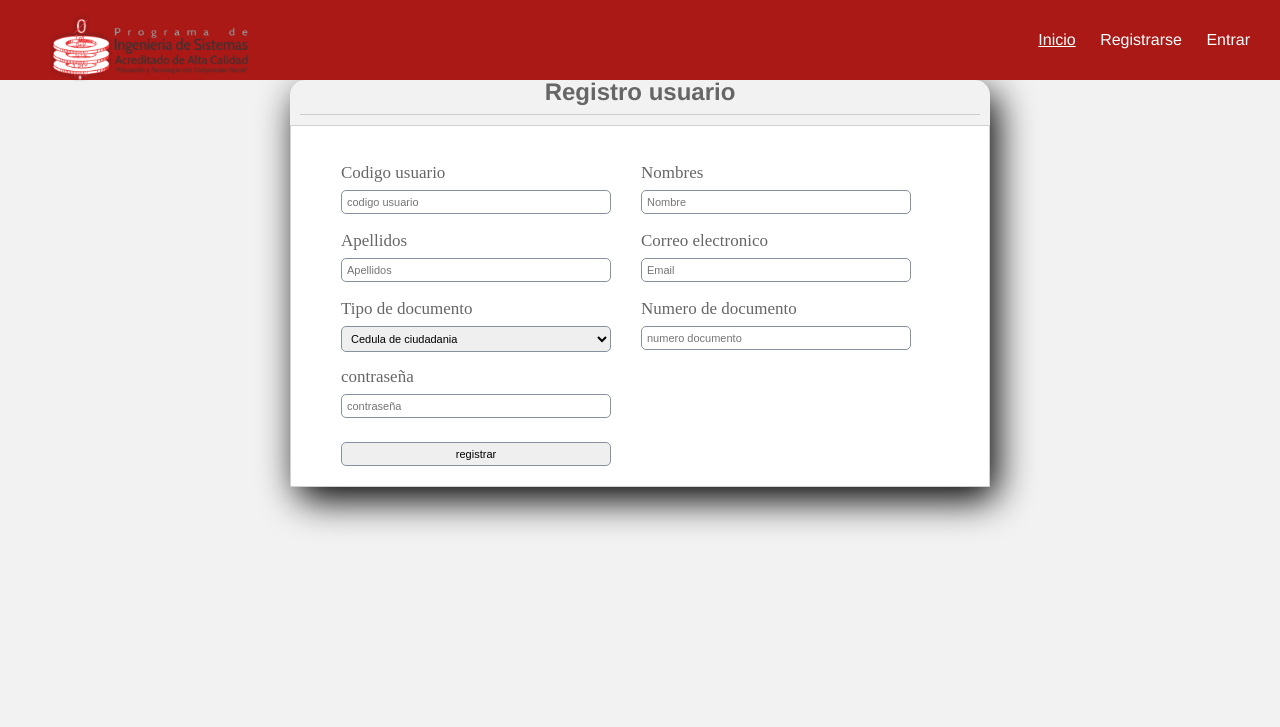
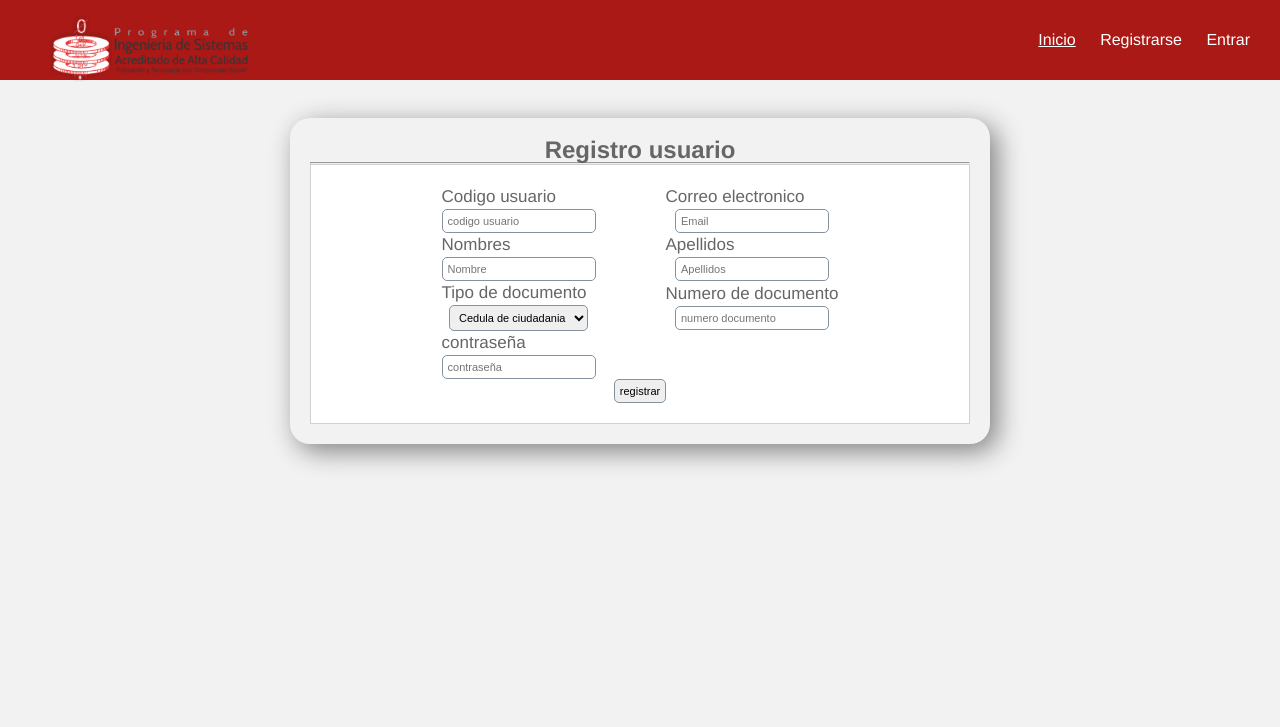
Before and after one commit to dannadeily/web-grupo8, a PHP site: page /vistas/modulo/registrar.php in a window 1280 px wide. Shown: the top 727 px of the page. Run offline with PHP 8.4, Linux system fonts and the light colour scheme.

Commit message:
registrar

```diff
--- a/vistas/css/registrar.css
+++ b/vistas/css/registrar.css
@@ -1,31 +1,33 @@
 *{
-  margin: 0;
+  margin: auto;
   padding: 0;
   box-sizing: border-box;
 }
 
-.fila2{
 
-}
-.fila1{
-float: left;
-width: 300px;
+#container{
+  margin-bottom: 2%;
+  margin-left: 20%;
+  margin-right: 20%;
+  margin-top:3%;
 }
 
+
 .form_register{
-  border-radius: 15px;
-  box-shadow: 7px 13px 37px black;
-  margin-top: 123px solid red;
+  margin:auto;
+  border-radius: 20px;
+  padding: 20px;
+  box-shadow: 7px 7px 27px gray;
   width: 700px;
   margin: auto;
+
 }
 .form_register h2{
   text-align: center;
-
 }
 
 
-hr{
+.form_registerhr{
    border: 0;
    background: #CCC;
    height: 1px;
@@ -33,21 +35,23 @@ hr{
    display:block;
 
 }
+table{
+  border-collapse: separate;
+	border-spacing: 70px 0px;
+
+}
 form{
   background: #FFF;
-  margin: auto;
+
   padding: 20px 50px;
   border: 1px solid #d1d1d1;
 }
 label{
-  display: block;
   font-size: 17px;
-  font-family: "GothanBook";
   margin: 15px auto 5px auto;
 }
 input,select{
 display: block;
-width: 270px;
 font-size: 11px;
 padding: 5px;
 border:1px solid #85929e;
--- a/vistas/modulo/datosPersonales.php
+++ b/vistas/modulo/datosPersonales.php
@@ -29,7 +29,7 @@ $datos=$usuario->listar($_SESSION['usuario']);
           </aside>
 
     <section class="caja" id="container"  >
-                  <h2>Datos Personales</h1>
+                  <h2>Datos Personales</h2>
                   <hr>
                         <table>
                               <tr>
--- a/vistas/modulo/registrar.php
+++ b/vistas/modulo/registrar.php
@@ -21,42 +21,51 @@
               <hr>
 
 
-               <form action="../../controladores/?con=UsuarioControlador&fun=agregarUsuario" method="post">
-                 <div class="fila1">
-                    <label for="codigo_usuario">Codigo usuario</label>
+               <form id="form-registrar" action="../../controladores/?con=UsuarioControlador&fun=agregarUsuario" method="post">
+
+                      <table>
+                      <tr>
+                        <td><label for="codigo_usuario">Codigo usuario</label>
                         <input type="number" name="codigo_usuario" id="codigo_usuario" placeholder="codigo usuario" required>
-                  </div>
-                  <div class="fila2">
+                       </td>
+                        <td>
+                          <label for="email">Correo electronico</label>
+                          <input type="email" name="email" id="email" placeholder="Email" required>
+                        </td>
+                      </tr>
+                      <tr>
+                        <td>
                           <label for="nombre">Nombres</label>
                           <input type="text" name="nombre" id="nombre" placeholder="Nombre" required>
-                 </div>
-                 <div class="fila1">
+                        </td>
+                        <td>
                           <label for="apellidos">Apellidos</label>
                           <input type="text" name="apellidos" id="apellidos" placeholder="Apellidos" required>
-               </div>
-               <div class="fila2">
-                 <label for="email">Correo electronico</label>
-                 <input type="email" name="email" id="email" placeholder="Email" required>
-               </div>
-                 <div class="fila1">
-                 <label for="tipoDocumento">Tipo de documento</label>
+                        </td>
+                      </tr>
+                      <tr>
+                        <td><label for="tipoDocumento">Tipo de documento</label>
                         <select name="tipoDocumento" id="tipoDocumento">
                                  <option value="Cedula de ciudadania"> Cedula de ciudadania</option>
                                  <option value="Tarjeta de identidad"> Tarjeta de identidad</option>
                                  <option value="Cedula de extranjeria"> Cedula de extranjeria</option>
                          </select>
-                   </div>
-                   <div class="fila2">
+                       </td>
+                        <td>
                           <label for="numero_documento">Numero de documento</label>
                           <input type="number" name="numero_documento"  placeholder="numero documento" required>
-                  <div>
+                        </td>
+                      </tr>
+                      <tr>
+                        <td>
                           <label for="contrasena">contraseña </label>
                           <input type="password" name="contrasena"  placeholder="contraseña" required>
-                  <br>
+                        </td>
+                        <td>
+                        </td>
+                      </tr>
+                 </table>
                   <input  type="submit" value="registrar" name="registrar"class="btn_save">
-
-
-
                </form>
 
              </div>
```
Lines whose indentation alone changed are shown as unchanged.
